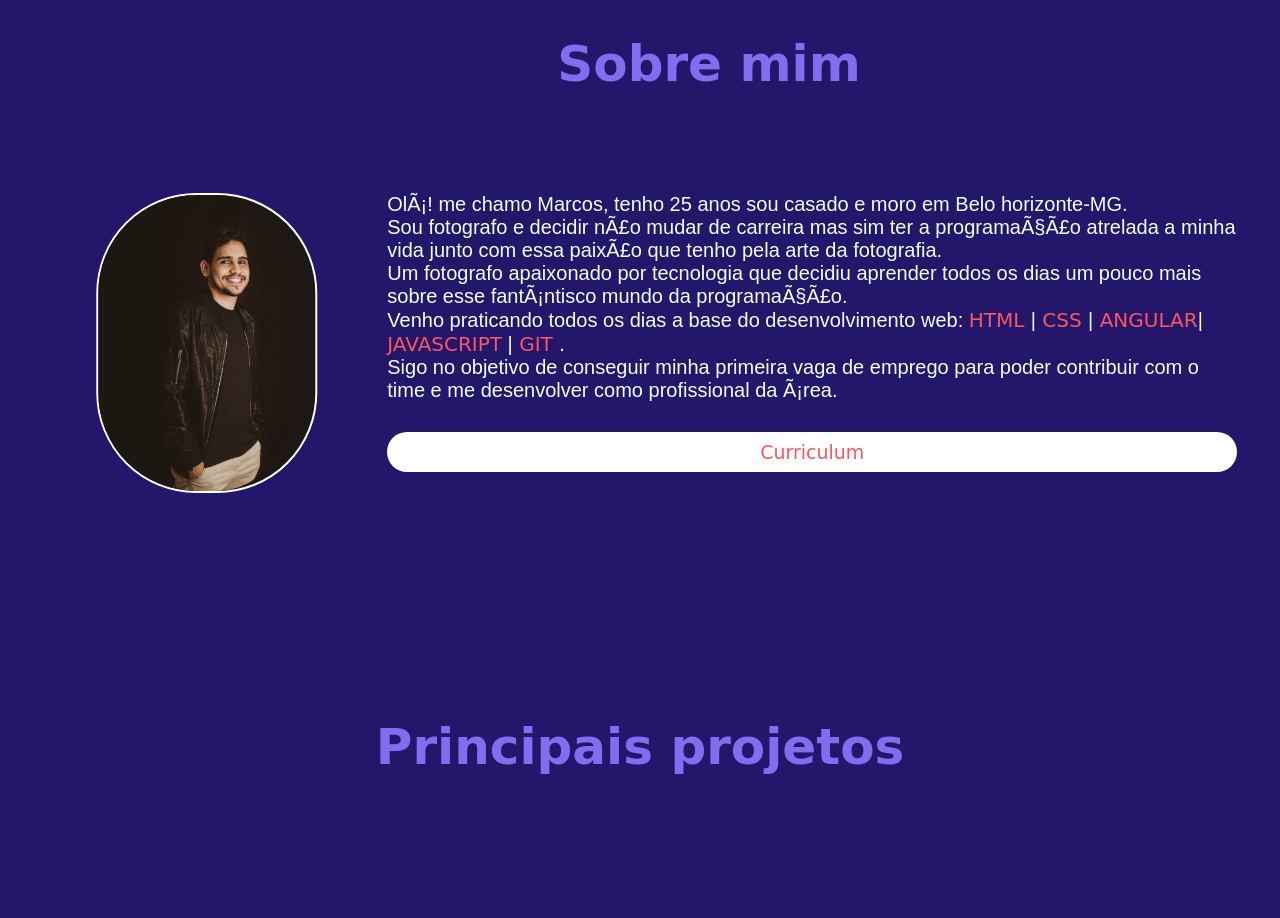
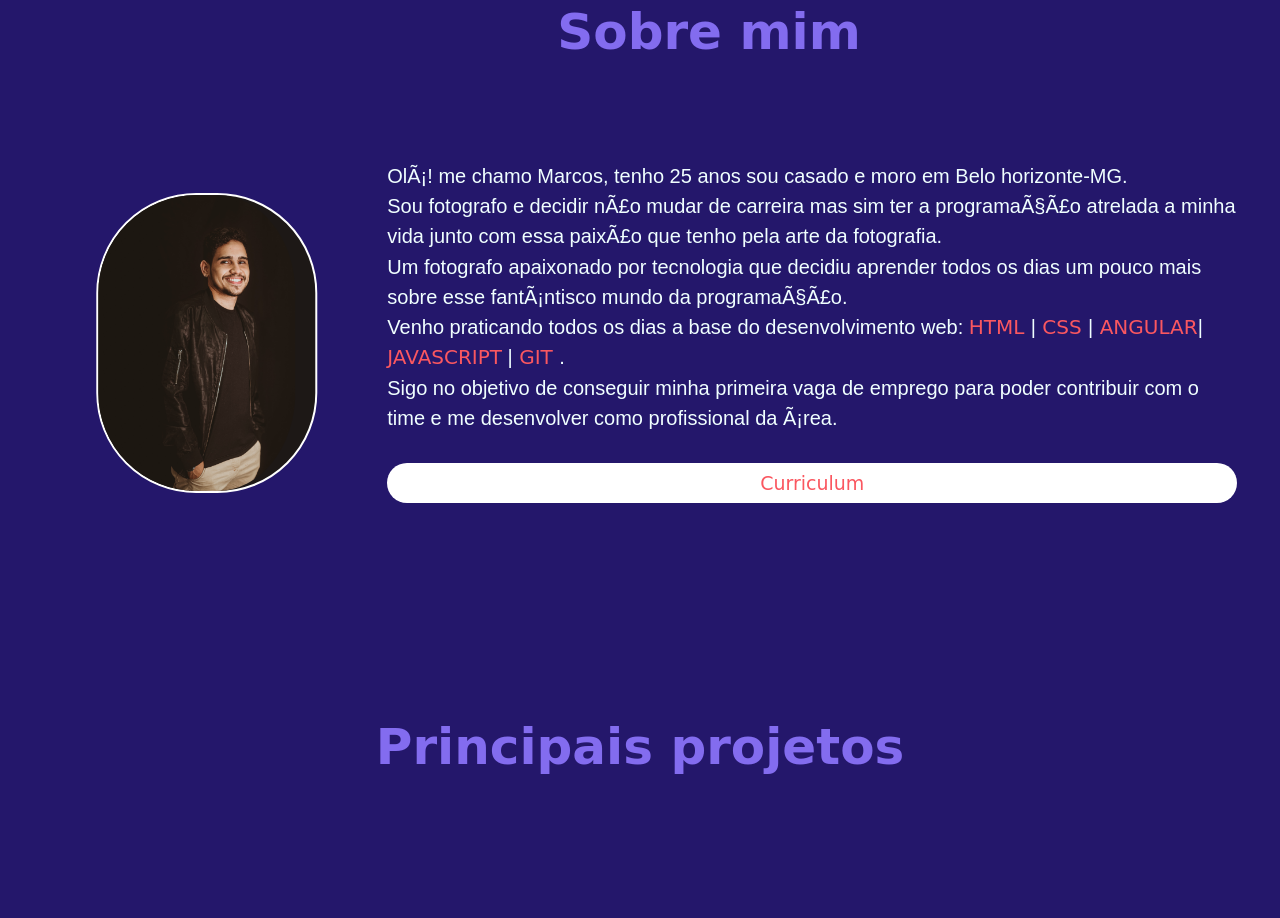
Before and after one commit to marcosmonken/Curriculum, a plain HTML site: page index.html in a window 1280 px wide. Shown: the part 882-1800 px from the top of the page. Drawn offline with Linux system fonts and the light colour scheme; a web font is replaced by a local one.

Commit message:
atualizando

```diff
--- a/style.css
+++ b/style.css
@@ -117,6 +117,7 @@ section div p {
     font-size: 20px;
     margin-top: 30px;
     margin-bottom: 30px;
+    line-height: 8mm;
 }
 span{
     color:#fa5760
```
